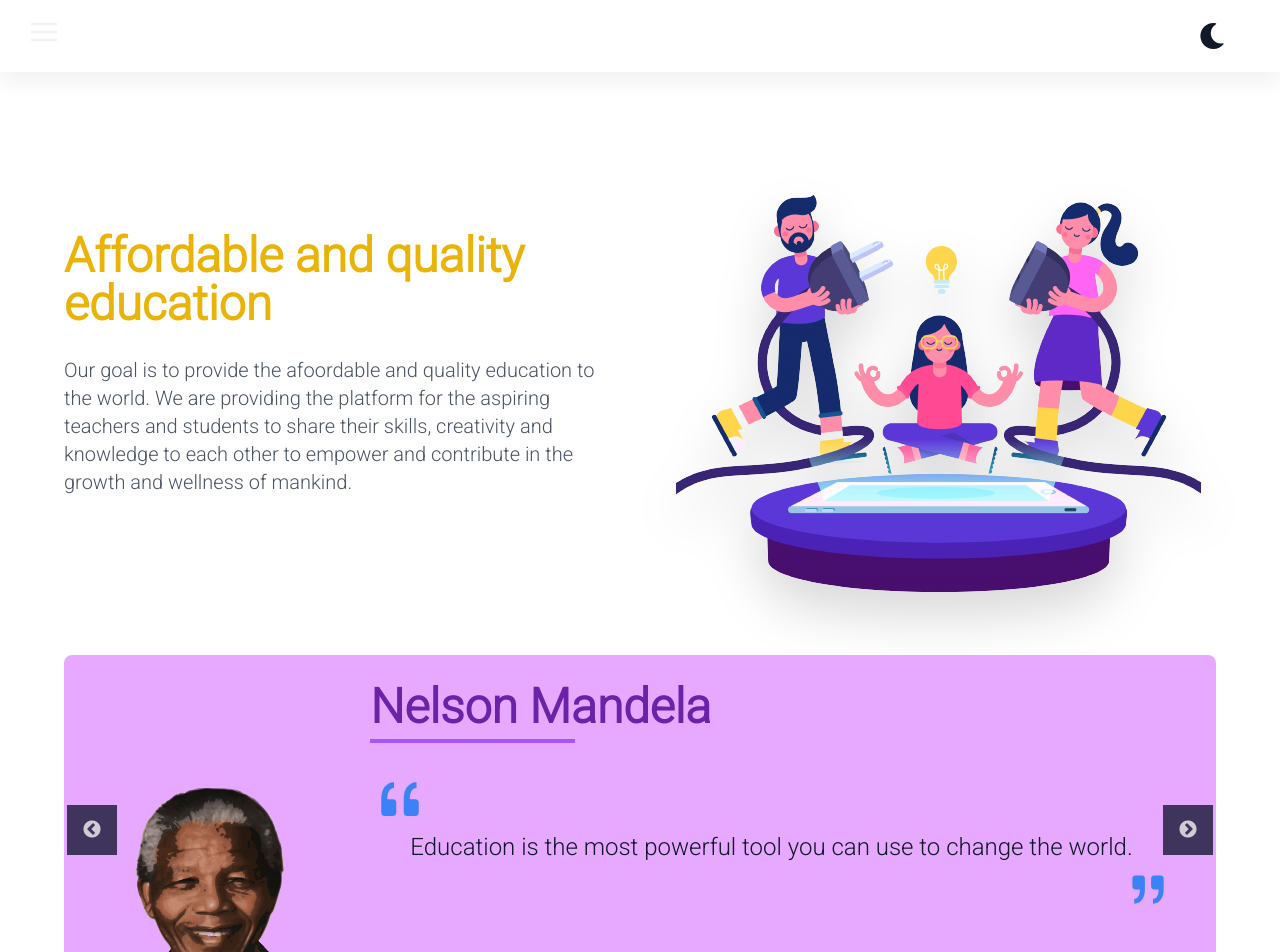
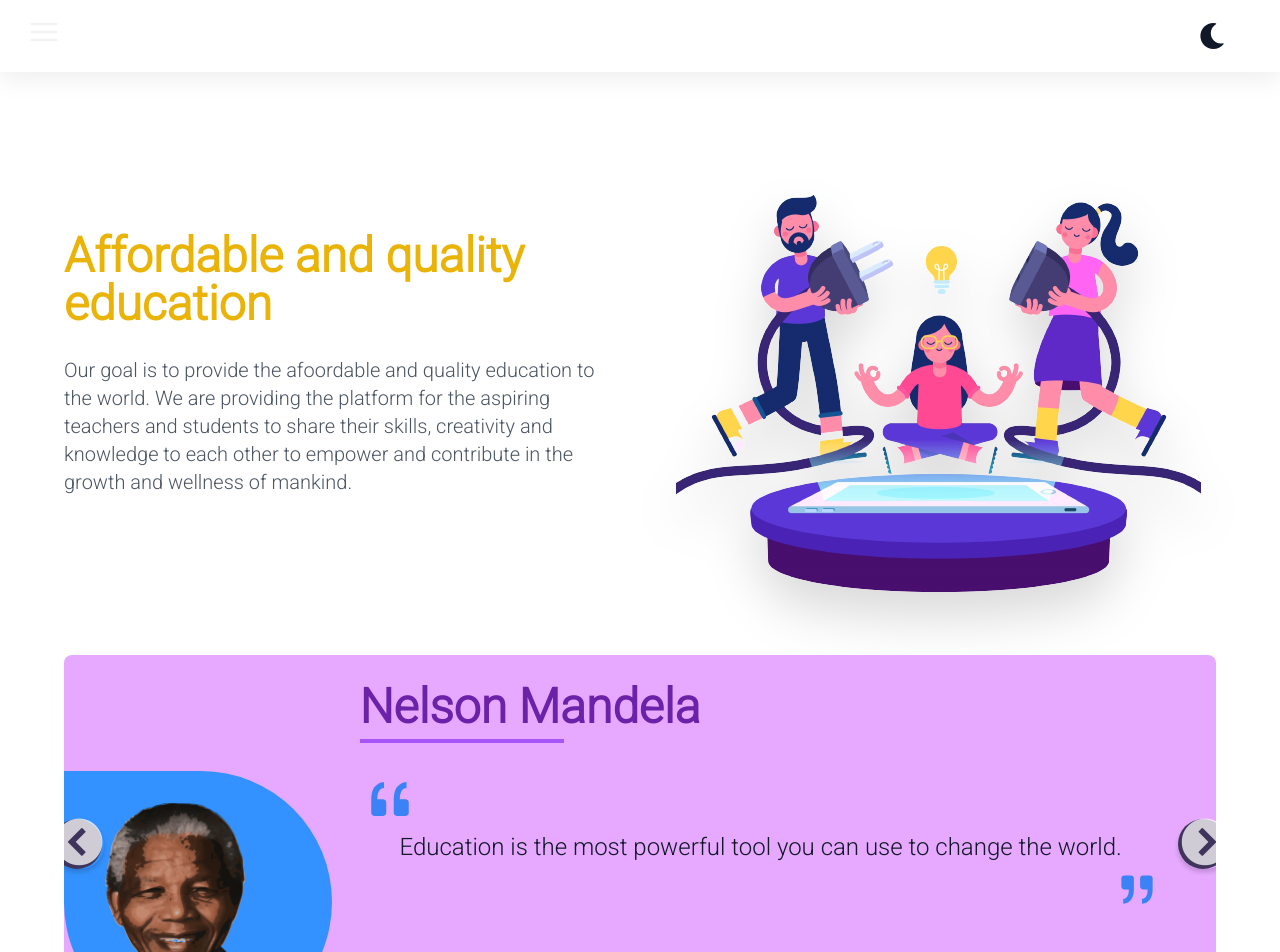
Before and after one commit to gulshan07dev/lms-mern-project, a React app in the folder client/: page /about in a window 1280 px wide. Shown: the top 952 px of the page. Built offline with nearby package versions, Linux system fonts and the light colour scheme; the HTML template or start-up script is replaced by a standard one.

Commit message:
added not-found and more stuff on clean code

```diff
--- a/client/src/Components/CarouselSlide.jsx
+++ b/client/src/Components/CarouselSlide.jsx
@@ -3,14 +3,14 @@
 
 export default function CarouselSlide({ details }) {
   return (
-    <div className="md:w-auto w-full flex md:flex-row flex-col gap-7 mx-auto md:h-[350px] h-[500px] overflow-hidden">
+    <div className="md:w-auto w-full flex md:flex-row flex-col gap-7 mx-auto md:h-[350px] h-[560px] overflow-hidden">
       <img
         src={details.image}
         alt={`${details.title}Image`}
-        className="md:h-[70%] h-[200px] md:self-end self-center"
+        className="md:h-[75%] h-[210px] md:self-end self-center rounded-full rounded-ss-sm rounded-e-0 dark:bg-[#ef9eff] bg-[#3392ff] pl-0 pb-0 p-8"
       />
       <div className="flex flex-col md:gap-10 gap-6">
-        <h2 className="md:text-5xl text-3xl w-fit text-purple-800 dark:text-violet-400 font-semibold relative after:content-[' '] after:w-[60%] after:h-1 rounded-full after:bg-purple-500 dark:after:bg-white after:absolute after:-bottom-3 after:left-0">
+        <h2 className="md:text-5xl text-3xl w-fit text-purple-800 dark:text-violet-400 font-semibold md:self-auto self-center relative after:content-[' '] after:w-[60%] after:h-1 rounded-full after:bg-purple-500 dark:after:bg-white after:absolute after:-bottom-3 after:left-0">
           {details.title}
         </h2>
 
--- a/client/src/Components/Sidebar.jsx
+++ b/client/src/Components/Sidebar.jsx
@@ -12,7 +12,7 @@
   FaPhone,
 } from "react-icons/fa";
 
-export default function Sidebar() {
+export default function Sidebar({hideBar = false}) {
   const dispatch = useDispatch();
   const { isLoggedIn, role, data } = useSelector((state) => state.auth);
 
@@ -29,6 +29,7 @@
     drawerSide[0].style.width = "0";
   }
 
+   if(!hideBar) {
     return (
       <div className="drawer absolute left-0 z-50 w-fit">
         <input className="drawer-toggle" id="my-drawer" type="checkbox" />
@@ -45,7 +46,10 @@
           </label>
         </div>
         <div className="drawer-side  w-0 shadow-custom dark:shadow-lg">
-        <label htmlFor="my-drawer" className="drawer-overlay w-screen"></label>
+          <label
+            htmlFor="my-drawer"
+            className="drawer-overlay w-screen"
+          ></label>
           <ul className="menu  p-4 pt-7 h-[100%] md:w-[300px] w-screen bg-white dark:bg-[#29303ea3] backdrop-blur-[8px] text-gray-600 dark:text-slate-50 md:text-[17px] text-base font-[500] relative">
             <li className="w-fit absolute right-2 z-50 text-red-500">
               <button onClick={hideDrawer}>
@@ -54,7 +58,10 @@
             </li>
             <li>
               <Link to="/" className="flex gap-3 items-center">
-              <FaHome size={18} className="text-gray-500 dark:text-slate-100" />{" "}
+                <FaHome
+                  size={18}
+                  className="text-gray-500 dark:text-slate-100"
+                />{" "}
                 Home
               </Link>
             </li>
@@ -85,7 +92,10 @@
 
             <li>
               <Link to="/courses" className="flex gap-3 items-center">
-              <FaList size={18} className="text-gray-500 dark:text-slate-100" />{" "}
+                <FaList
+                  size={18}
+                  className="text-gray-500 dark:text-slate-100"
+                />{" "}
                 All Courses
               </Link>
             </li>
@@ -138,3 +148,4 @@
       </div>
     );
    }
+}
--- a/client/src/Layout/Layout.jsx
+++ b/client/src/Layout/Layout.jsx
@@ -3,12 +3,12 @@
 import Navbar from "../Components/Navbar";
 import Sidebar from "../Components/Sidebar";
 
-export default function Layout({ children }) {
+export default function Layout({ children, hideBar, hideNav = false }) {
   return (
     <>
       <main className="min-h-[90vh] bg-white dark:bg-base-200">
-        <Navbar />
-        <Sidebar />
+        {!hideNav && <Navbar />}
+        <Sidebar hideBar={hideBar} />
         {children}
         <Footer />
       </main>
--- a/client/src/Pages/About.jsx
+++ b/client/src/Pages/About.jsx
@@ -13,6 +13,7 @@
         screenY: true,
         slidesToShow: 1,
         slidesToScroll: 1,
+        lazyLoading: true
       };
 
   return (
@@ -47,7 +48,7 @@
 
         {/* slider */}
 
-        <div className="w-[90vw] p-7 mt-10 rounded-lg bg-[#dc85ffb4] dark:bg-[#393d4e93] backdrop-blur-lg md:h-[350px] h-[500px] overflow-hidden">
+        <div className="w-[90vw] px-0 pt-7 mt-10 rounded-lg bg-[#dc85ffb4] dark:bg-[#393d4e93] backdrop-blur-lg md:h-[350px] h-[560px] overflow-hidden">
           <Slider {...settings} className="h-full">
              {celebrities.map((details, index) => (
                       <CarouselSlide details={details} key={index} />
--- /dev/null
+++ b/client/src/Pages/NotFound.jsx
@@ -0,0 +1,34 @@
+import { useNavigate } from "react-router-dom";
+import Layout from "../Layout/Layout";
+import NotFoundImg from "../assets/images/not-found.png";
+
+function NotFound() {
+  const navigate = useNavigate();
+  return (
+    <Layout hideBar={true} hideNav={true}>
+      <section className="min-h-screen pb-8 w-full flex md:flex-row flex-col-reverse md:justify-around bg-white  dark:bg-[#131212]">
+        <div className=" flex flex-col justify-center items-center">
+          <h1 className="text-9xl font-extrabold text-gray-700 dark:text-white tracking-widest">
+            404
+          </h1>
+          <div className="bg-red-500 dark:bg-black text-white px-2 text-sm rounded rotate-12 absolute">
+            Page not found ...
+          </div>
+          <button className="mt-5">
+            <a className="relative inline-block text-sm font-medium text-[#FF6A3D] group active:text-yellow-500 focus:outline-none focus:ring">
+              <span
+                onClick={() => navigate(-1)}
+                className="relative block px-8 py-3 bg-[#1A2238] text-white border border-current"
+              >
+                Go Back
+              </span>
+            </a>
+          </button>
+        </div>
+        <img src={NotFoundImg} alt="" />
+      </section>
+    </Layout>
+  );
+}
+
+export default NotFound;
--- a/client/src/index.css
+++ b/client/src/index.css
@@ -21,7 +21,28 @@
 }
 
 .slick-slider button {
-   height: 50px;
-   width: 50px;
-   background-color: rgb(63, 53, 92);
+  height: 50px;
+  width: 50px;
+  background-color: #3f355c;
+  z-index: 5;
+  border-radius: 100px;
 }
+
+.slick-slider button:hover {
+  background-color: #1414df;
+}
+
+.slick-slider button::before {
+  color: #ffffff;
+  font-size: 52px;
+  font-weight: 700;
+  box-shadow: 0px 3px 5px #0000003d;
+  border-radius: 100px;
+}
+
+.slick-slider .slick-next {
+  right: -12px;
+}
+.slick-slider .slick-prev {
+  left: -12px;
+}
```
Also changed, not shown: client/src/App.jsx (line endings or trailing spaces), client/src/assets/images/not-found.png (added). Lines whose indentation alone changed are shown as unchanged.
